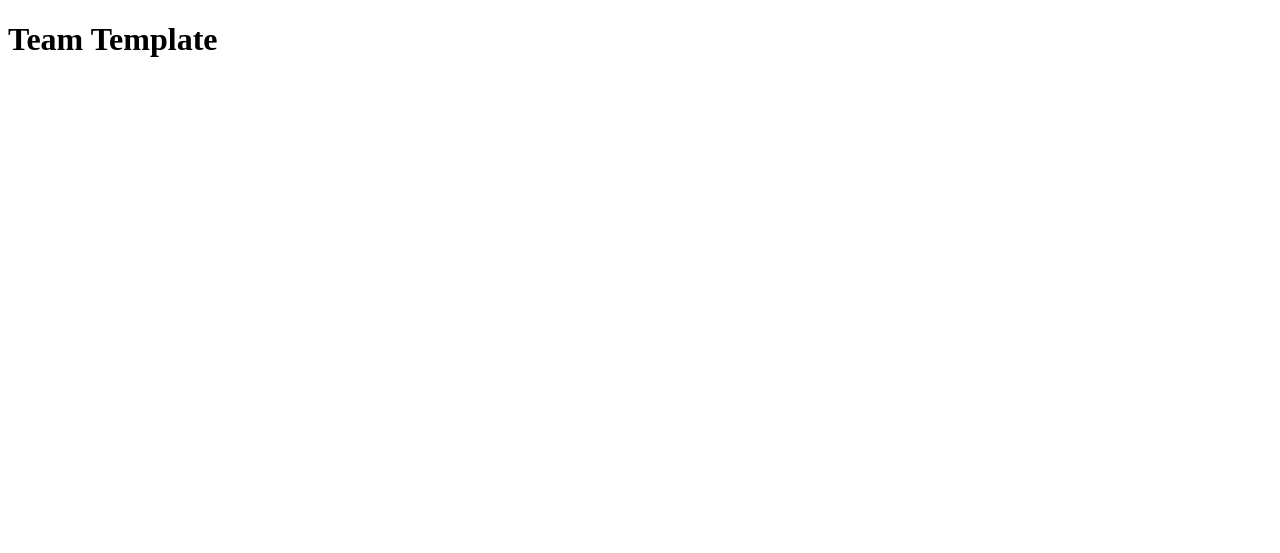
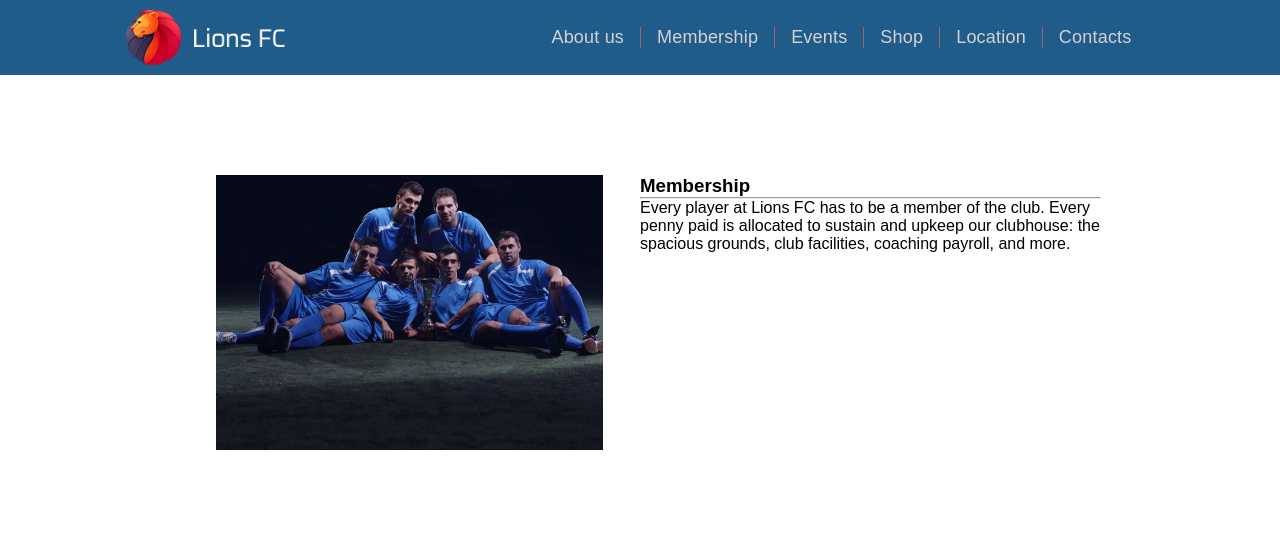
Before and after one commit to sinner1993/personal-project-for-courses, a plain HTML site: page index.html in a window 1280 px wide. Drawn offline with Linux system fonts and the light colour scheme.

Commit message:
header + membership

```diff
--- /dev/null
+++ b/css/global.css
@@ -0,0 +1,43 @@
+* {
+    margin: 0;
+    padding: 0;
+    box-sizing: border-box;
+    list-style: none;
+}
+
+:root {
+    --main-background-color: white;
+    --header-text-colour: #fff;
+    --ui-dark-accent-color: #505155;                                        /*Text color*/
+    --ui-strong-dark-color: #515558;
+    --ui-dark-shade-color: #232428;
+    --ui-text-color-light: #fff;
+    --ui-block-title-color-light: #fff;
+    --spots-text-color: rgba(255,255,255,0.6);
+    --places-text-menu-color: #232428;                                      /*Places block text menu color*/
+    --main-title: rgba(255,255,255,0.6);
+    --main-title_without_picture: #6f7380;                                  /*For title without picture in background*/
+    --color-book-now-button: rgba(20, 139, 238);
+    --divider: rgb(238,46,20);
+    --tour-icons: #14a9ee;
+    --ui-caption-color-light: #a9a9a9;
+    --background-icon-color: rgba(255, 255, 255, 0.05);
+    font-family: 'Saira', sans-serif;
+    scroll-behavior: smooth;
+}
+
+body {
+    display: block;
+    min-width: 320px;                                                           /*It taken from original web site*/
+}
+
+img {
+    display: block;
+     width: 100%;
+     height: 100%;
+}
+
+.container {
+    max-width: 1170px;
+    margin: auto;
+}
--- /dev/null
+++ b/css/header.css
@@ -0,0 +1,51 @@
+.nav__container{
+    display: flex;
+    width: 100%;
+    justify-content: space-around;
+    text-align: center;
+    font-size: 18px;
+    align-items: center;
+    background: #1f5c8a;
+    padding: 10px 64px;
+}
+.nav__logo{
+    width: 162px;
+    height: auto;
+}
+.nav__ul{
+    display: flex;
+    letter-spacing: 0.2px;
+    min-width: 730px;
+    justify-content: end;
+    margin: 0px 7px;
+}
+.nav__li{
+    border-right: 1px ridge #9d6767;
+    padding: 0px 16px;
+    font-weight: 400px;
+    position: relative;
+}
+
+.nav__li:hover::after {
+    content : "";
+    position: absolute;
+    left: 25%;
+    bottom: 0;
+    height  : 1px;
+    width: 50%;
+    margin-bottom: -5px;
+    border-bottom:1px solid lightgray;
+  }
+
+.nav__ul :nth-child(6){
+    border: none;
+}
+.nav__link{
+    text-decoration: none;
+    color:lightgrey;
+}
+.nav__link:hover{
+    color: #fff;
+    text-decoration: none;
+    text-shadow:0 1px 1px rgba(0,0,0,0.8);
+}
--- /dev/null
+++ b/css/index.css
@@ -0,0 +1,3 @@
+@import "header.css";
+@import "global.css";
+@import "membership.css"
--- /dev/null
+++ b/css/membership.css
@@ -0,0 +1,21 @@
+.membership__container{
+    display: flex;
+    margin: auto;
+    padding: 100px 0;
+    margin: 0 195px;
+    margin: 0 14%;
+}
+.membership__img__container{
+    max-width: 50%;
+    max-height: 275px;
+    max-width: 50%;
+    min-height: 275px;
+    padding: 0px 37px;
+}
+.membership__img{
+    object-fit: cover;
+    object-position: 54.386% 0%;
+}
+.membership__article{
+    width: 50%;
+}
--- a/index.html
+++ b/index.html
@@ -6,16 +6,17 @@
     <meta name="viewport" content="width=device-width, initial-scale=1.0">
     <title>Document</title>
     <link rel="shortcut icon" href="https://placekitten.com/96/139" type="image/x-icon">
+    <link rel="stylesheet" type="text/css" href="css/index.css" />
 </head>
 <body>
-    <header>
-        <h1>Team Template</h1>
+    <header data-include="partials/header__partial.html">
     </header>
     <main>
-
+      <section data-include="partials/membership__partial.html"></section>
     </main>
     <footer>
 
     </footer>
+    <script src="js/html-data-include.js"></script>
 </body>
 </html>
--- /dev/null
+++ b/js/html-data-include.js
@@ -0,0 +1,21 @@
+document.addEventListener("DOMContentLoaded", function () {
+    document
+        .querySelectorAll("[data-include]")
+        .forEach(element => {
+            const src = element.getAttribute("data-include");
+            fetch(src)
+                .then(response => {
+                    if (response.status === 200) {
+                        return response.text();
+                    } else {
+                        return Promise.reject(new Error(`Failed to load ${src} with status ${response.status}`));
+                    }
+                })
+                .then(html => {
+                    element.outerHTML = html;
+                })
+                .catch(error => {
+                    console.error("Error including file:", error);
+                });
+        });
+});
--- /dev/null
+++ b/partials/header__partial.html
@@ -0,0 +1,13 @@
+<header>
+<nav class="nav__container">
+ <img src="../images/header___logo.png" alt="headers logo" class="nav__logo">
+ <ul class="nav__ul">
+    <li class="nav__li"><a href="#"class="nav__link">About us</a></li>
+    <li class="nav__li"><a href="#" class="nav__link">Membership</a></li>
+    <li class="nav__li"><a href="#" class="nav__link">Events</a></li>
+    <li class="nav__li"><a href="#" class="nav__link">Shop</a></li>
+    <li class="nav__li"><a href="#" class="nav__link">Location</a></li>
+    <li class="nav__li"><a href="#" class="nav__link">Contacts</a></li>
+ </ul>
+</nav>
+</header>
--- /dev/null
+++ b/partials/membership__partial.html
@@ -0,0 +1,11 @@
+<section class="membership__container">
+    <div class="membership__img__container">
+    <img src="../images/football__team.webp" alt="footbal team" class="membership__img">
+</div>
+     <article class="membership__article">
+        <h1 class="membership__h1">Membership</h1>
+        <hr class="membership__hr">
+        <p class="membership__p">Every player at Lions FC has to be a member of the club. Every penny paid is allocated to sustain and upkeep our clubhouse: the spacious grounds, club facilities, coaching payroll, and more.</p>
+     </article>
+
+</section>
```
Also changed, not shown: images/football__team.webp (added), images/header___logo.png (added).
